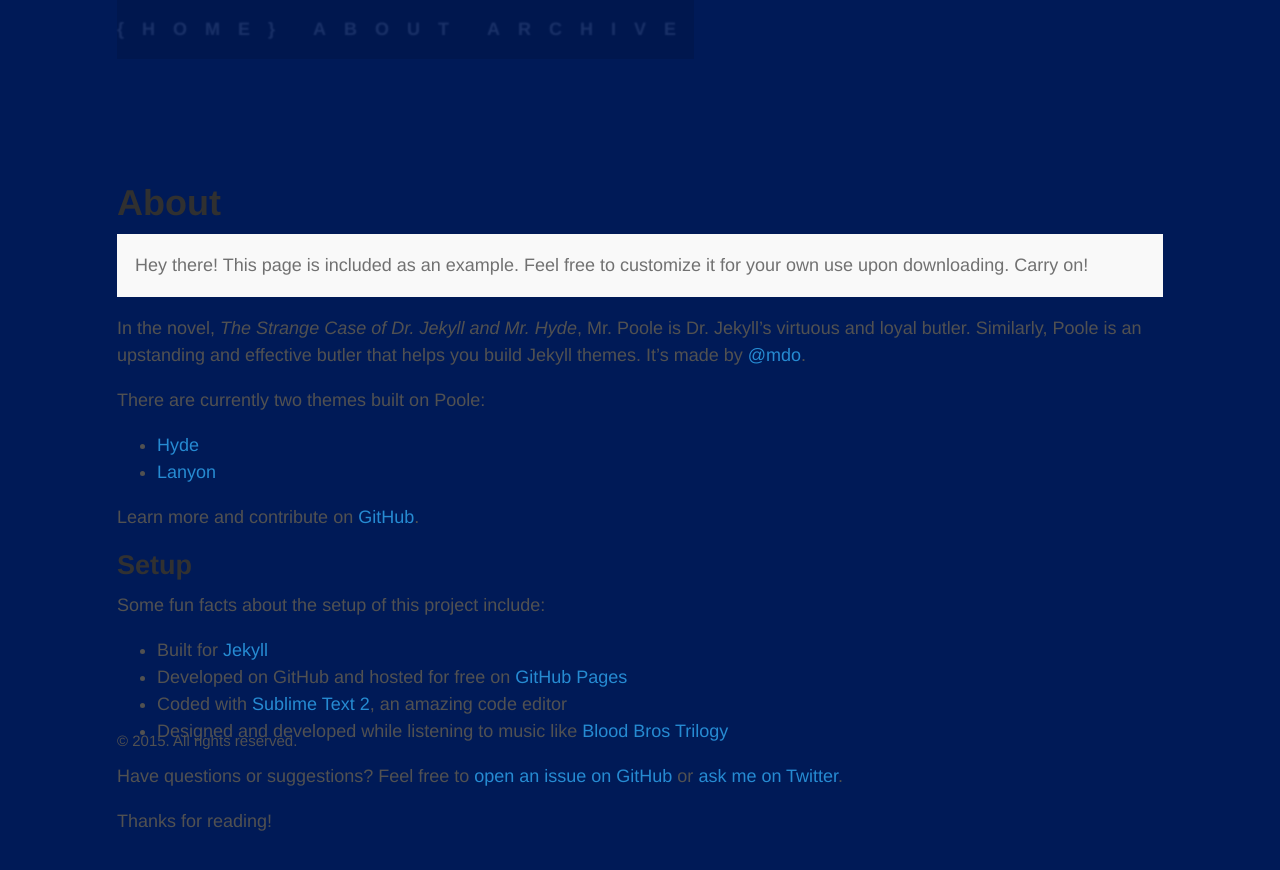
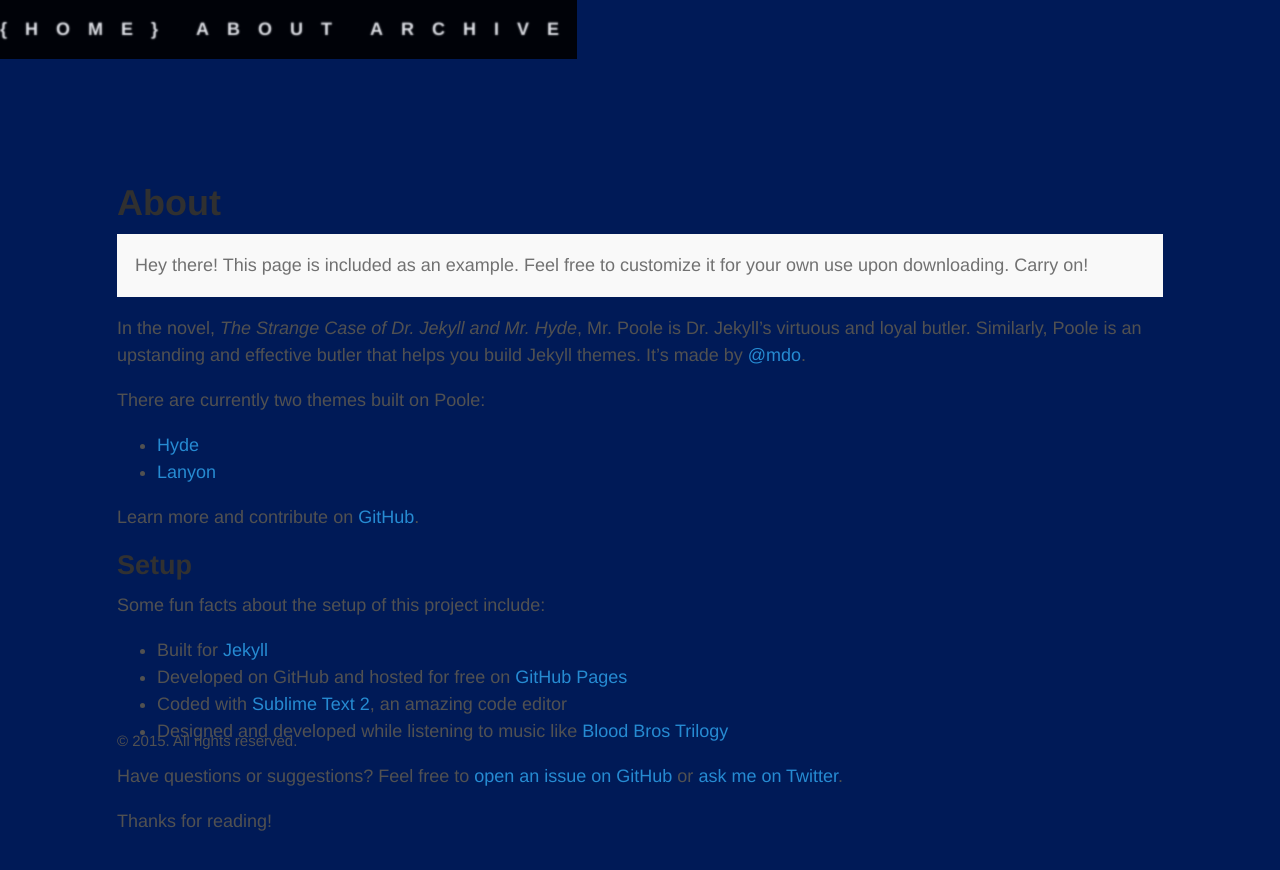
Before and after one commit to ericyewang/ericyewang.github.io, a Jekyll site: the page built from about.md, in a window 1280 px wide. Shown: the top 870 px of the page. Built offline with Jekyll 4.4.1, drawn with Linux system fonts in a browser that asks for light colours.

Commit message:
Update default.html

```diff
--- a/_layouts/default.html
+++ b/_layouts/default.html
@@ -5,7 +5,6 @@
 
   <body>
 
-    <div class="container content">
       <header class="masthead">
         <h3 class="masthead-title">
           <a href="{{ site.baseurl }}/">{Home}</a>
@@ -15,6 +14,7 @@
         </h3>
       </header>
 
+    <div class="container content">
       <main>
         {{ content }}
       </main>
```
